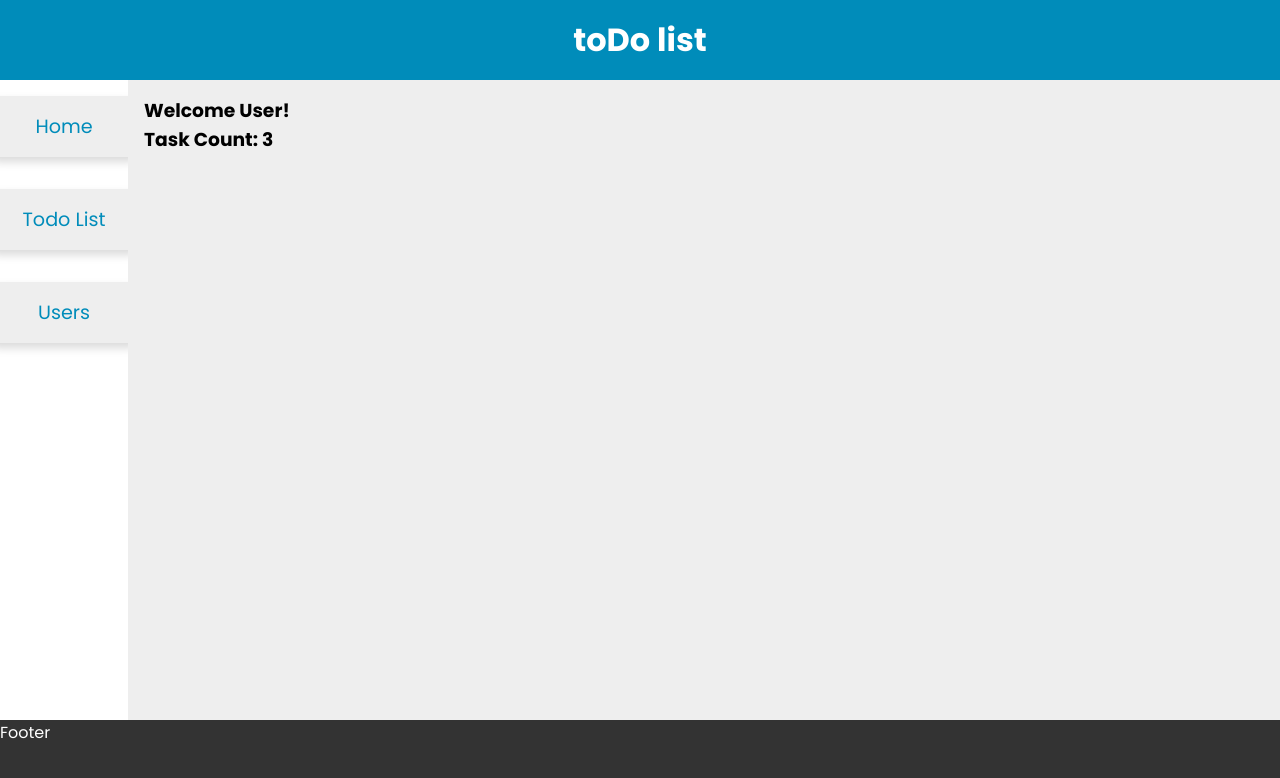
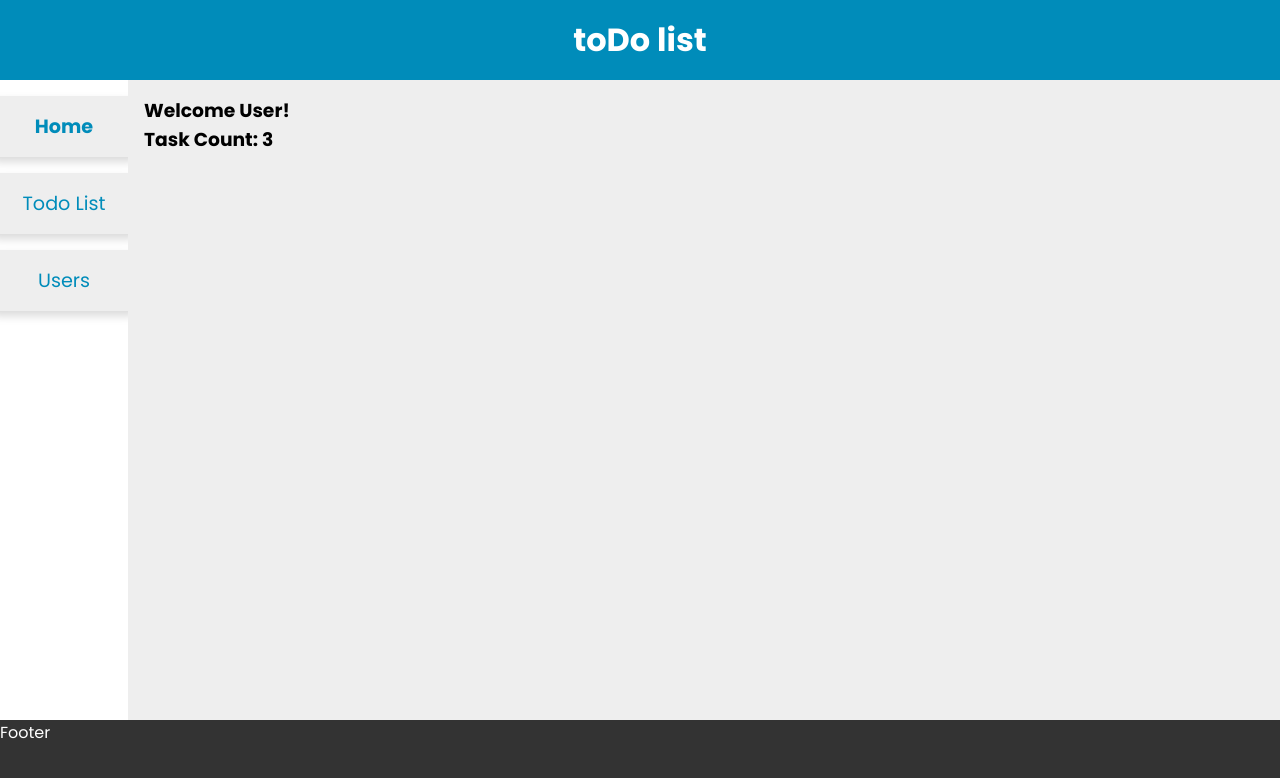
Before and after one commit to Yinon-bar/Todo-list-with-users, a React (Create React App) app: page /home in a window 1280 px wide. Shown: the top 778 px of the page. Built offline with nearby package versions, Linux system fonts and the light colour scheme.

Commit message:
Fetch with error handling

```diff
--- a/src/Comps/Dashboard/TasksList/TasksList.js
+++ b/src/Comps/Dashboard/TasksList/TasksList.js
@@ -5,11 +5,39 @@ import "./TasksList.css";
 function Tasks() {
   const [tasks, setTaska] = useState([]);
 
+  const [error, setError] = useState("");
+  const [loading, setLoading] = useState(true);
+
   useEffect(() => {
     fetch("https://jsonplaceholder.typicode.com/todos")
-      .then((data) => data.json())
-      .then((todos) => setTaska(todos));
+      .then((data) => {
+        if (data.ok) {
+          return data.json();
+        }
+        setError(data.status);
+        throw data.status;
+      })
+      .then((todos) => {
+        setLoading(false);
+        setTaska(todos);
+      });
   }, []);
+
+  if (error) {
+    return (
+      <>
+        <h1>Canno't get the data from the server 😕</h1>
+        <h2>Please try again later</h2>
+      </>
+    );
+  }
+  if (loading) {
+    return (
+      <>
+        <h2>Loading... 💿💿💿</h2>
+      </>
+    );
+  }
 
   return (
     <div className="TasksList">
--- a/src/Comps/LayoutArea/Aside/Aside.css
+++ b/src/Comps/LayoutArea/Aside/Aside.css
@@ -2,6 +2,10 @@
   display: flex;
   flex-direction: column;
   align-items: center;
+}
+
+.Aside .active {
+  font-weight: bold;
 }
 
 .Aside a {
--- a/src/Comps/LayoutArea/Aside/Aside.js
+++ b/src/Comps/LayoutArea/Aside/Aside.js
@@ -1,11 +1,14 @@
+import { NavLink } from "react-router-dom";
 import "./Aside.css";
 
 function Aside() {
   return (
     <aside className="Aside">
-      <a href="/home">Home</a>
-      <a href="/todo">Todo List</a>
-      <a href="/users">Users</a>
+      <nav>
+        <NavLink to="/home">Home</NavLink>
+        <NavLink to="/todo">Todo List</NavLink>
+        <NavLink to="/users">Users</NavLink>
+      </nav>
     </aside>
   );
 }
```
